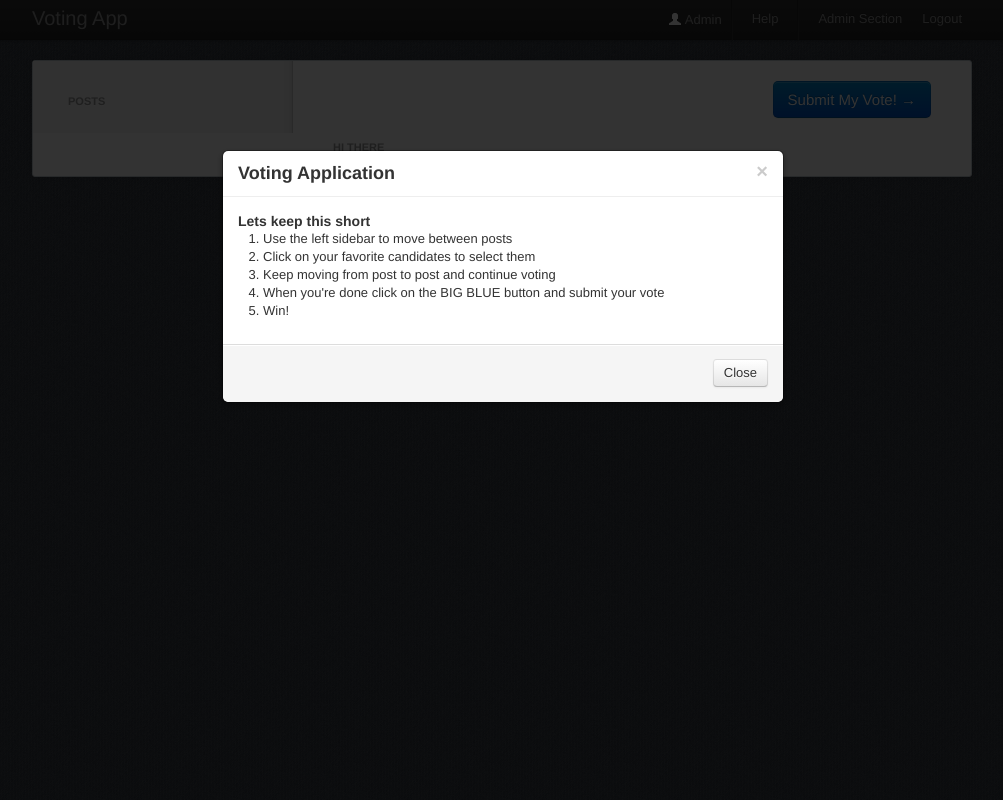
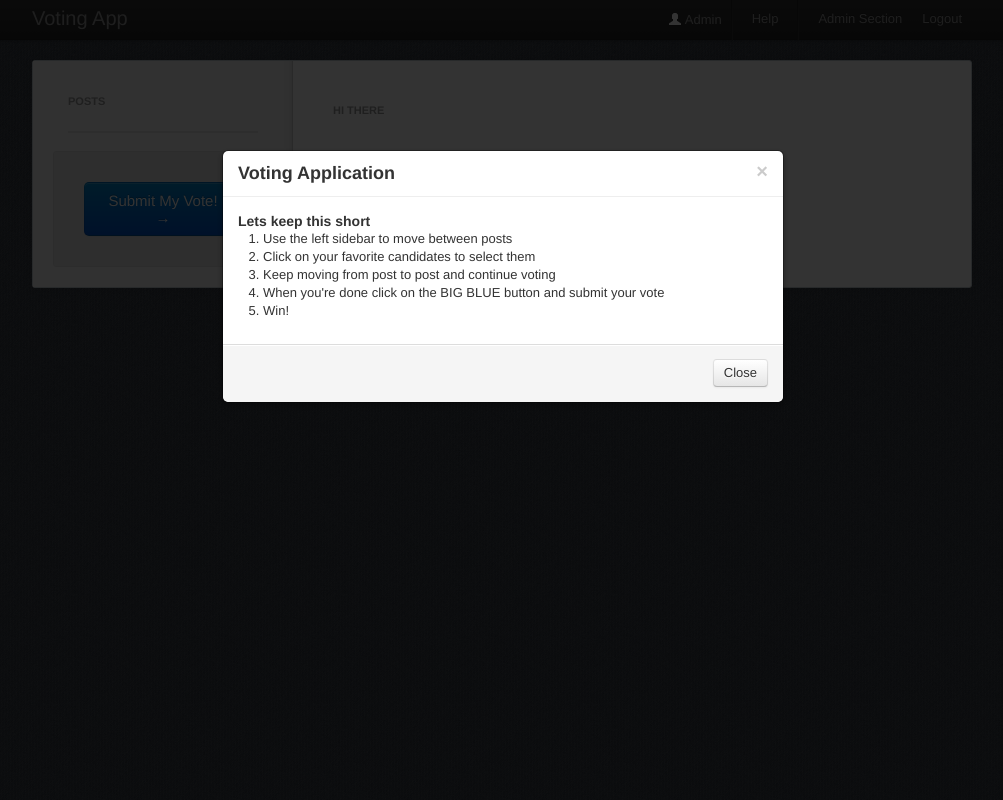
Before and after one commit to prakhar1989/VotingApplication, a Flask app: page / in a window 1280 px wide. Shown: the whole page, without its empty margins (138-1141 px from the left). Run offline with Flask 2, Linux system fonts and the light colour scheme; the visitor is signed in with stand-in values (Sample User, id 1); data that the repository does not hold is empty; some libraries are stand-ins or nearby versions.

Commit message:
Redesigned the submit button

```diff
--- a/static/css/custom.css
+++ b/static/css/custom.css
@@ -53,7 +53,7 @@ section{
 }
 
 .post_heading{
-    margin-top: 20px;
+    margin-top: 40px;
 }
 
 .user_details {
@@ -136,3 +136,11 @@ section{
 #status {
     display: none;
 }
+
+.submit_btn{
+    padding: 30px;
+    margin-top: 10px;
+    background: #e6e6e6;
+    border-radius: 3px;
+    border: 1px solid #ddd;
+}
--- a/static/js/voting_sammy.js
+++ b/static/js/voting_sammy.js
@@ -73,7 +73,7 @@ var app = $.sammy('#main', function() {
                         var cur_ht = $('.sidebar').css("height");
                         if (parseInt(cur_ht) < parseInt(ht)){
                             $('.sidebar')
-                            .css("height", (parseInt(ht)+20) + "px");
+                            .css("height", (parseInt(ht)) + "px");
                         }})
                     .then(function(){
                         var chosen_votes = votes_array[context.params['post_id']];
--- a/templates/voting_page.html
+++ b/templates/voting_page.html
@@ -13,11 +13,14 @@
                     <a class="post_toggle_link" href="#/{{ post.id }}">{{ post.name }}</a>
                 </li>
                 {% endfor %}
+                <hr style="border: 1px solid #e2e2e2;">
             </ul>
+            <div class="submit_btn">
+                <a class="btn btn-large btn-primary" href="/#/submit"> Submit My Vote! &rarr; </a>
+            </div>
         </div>
 
         <div id="error_notif" class="alert alert-error"></div>
-        <a class="btn btn-large btn-primary" href="/#/submit" style="margin-top: 20px; margin-right: 40px; float: right;"> Submit My Vote! &rarr; </a>
 
         <div class="topdiv span8">
             <h1 class="post_heading"> </h1>
```
